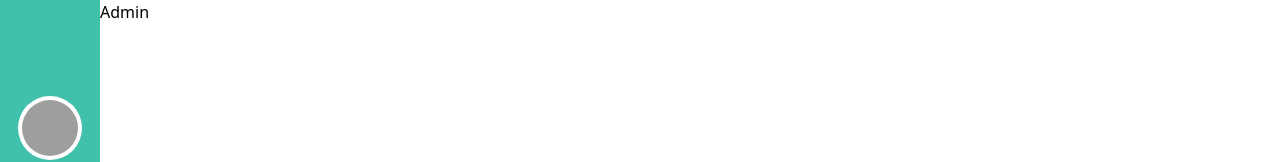
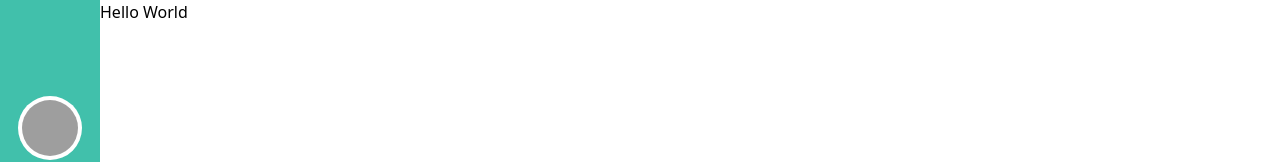
Before and after one commit to Toyashpatil/nyaysetu, a React (Create React App) app: page /admin in a window 1280 px wide. Shown: the top 162 px of the page. Built offline with nearby package versions, Linux system fonts and the light colour scheme; sample sign-in values are in the browser's storage; grey boxes are pictures that could not be loaded.

Commit message:
fix: admin layout

```diff
--- a/src/components/AdminLayout.jsx
+++ b/src/components/AdminLayout.jsx
@@ -3,7 +3,7 @@ import { useNavigate } from "react-router-dom";
 import Footer from "./Footer";
 import Sidebar from "./Sidebar";
 
-const Admin = () => {
+const Admin = ({children}) => {
   const navigate = useNavigate();
 
   useEffect(() => {
@@ -116,7 +116,7 @@ const Admin = () => {
           <Sidebar items={divs} />
         </div>
       </div>
-      <div style={{ flex: 93 }}>Admin</div>
+      <div style={{ flex: 93 }}>{children}</div>
       <Footer />
     </div>
   );
--- a/src/pages/admin/AdminHome.jsx
+++ b/src/pages/admin/AdminHome.jsx
@@ -4,7 +4,13 @@ import Admin from '../../components/AdminLayout'
 const AdminHome = () => {
   return (
     <div>
-      <Admin/>
+        {/* Admin wrapper contains sidebar by default */}
+        {/* Only add in children */}
+      <Admin>
+        <div>
+            Hello World
+        </div>
+      </Admin>
     </div>
 
   )
```
